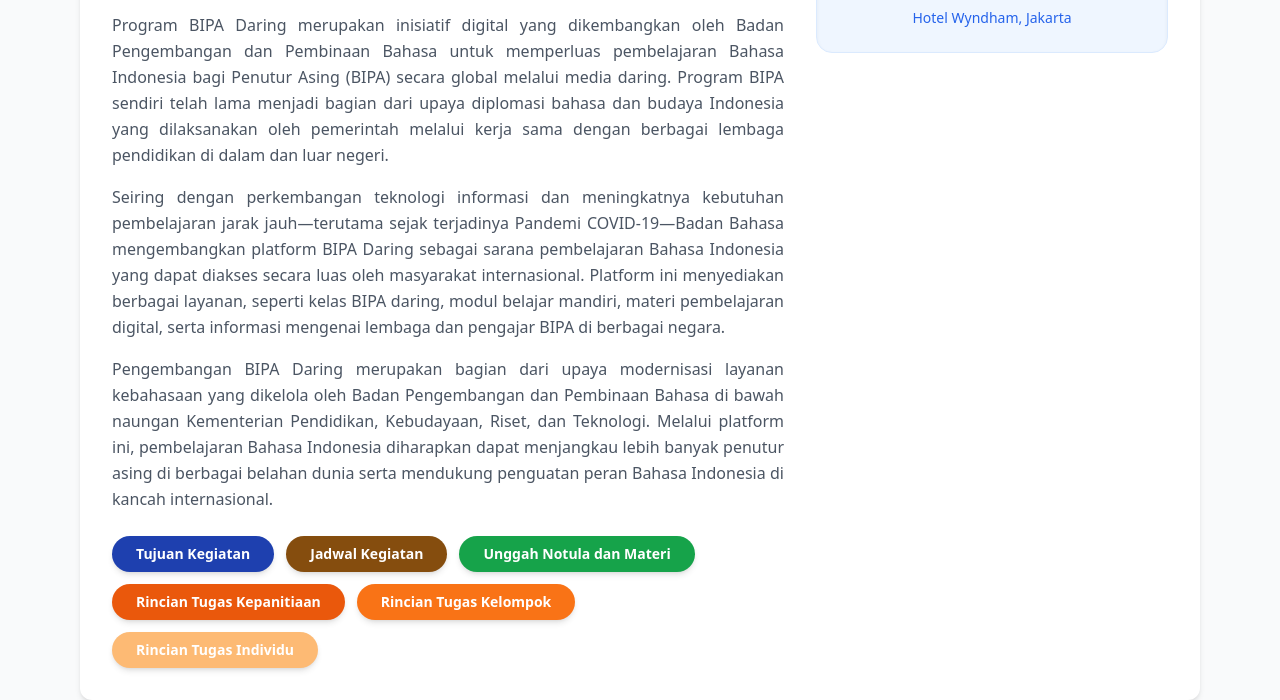
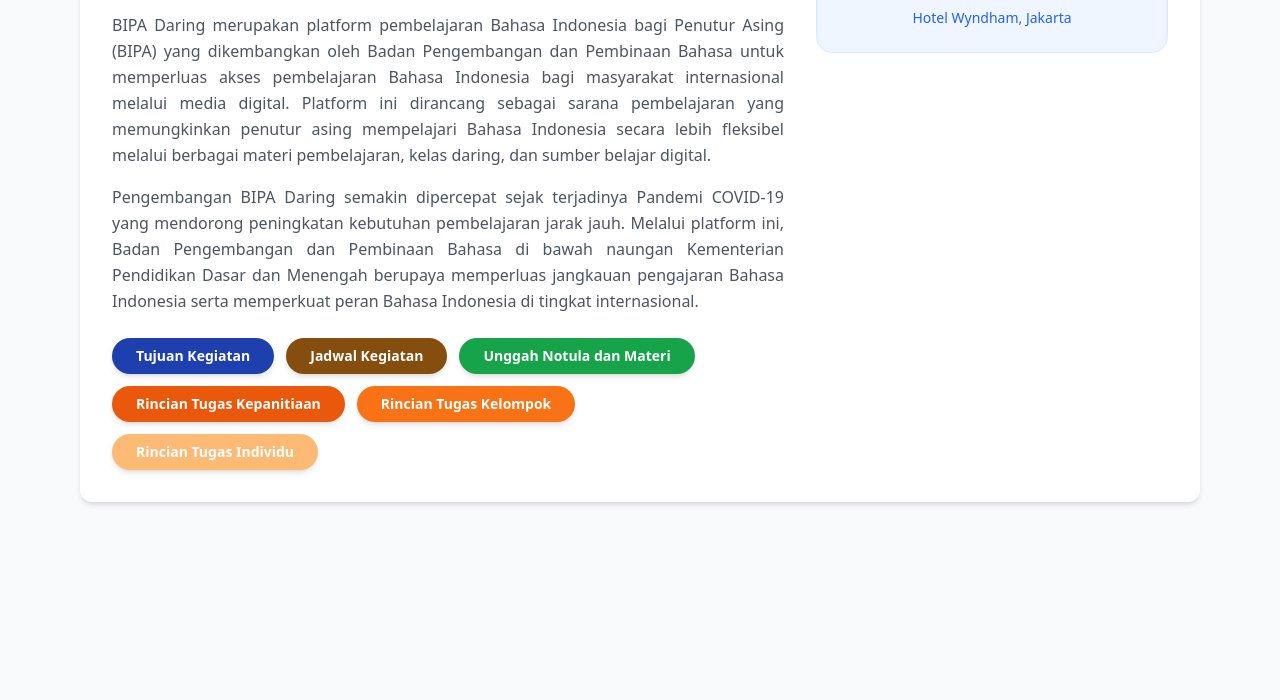
Before and after one commit to laga21/lokakaryabipadaring2026, a plain HTML site: page index.html in a window 1280 px wide. Shown: the part 208-908 px from the top of the page. After the commit the page ends 864 px from the top, so only its background shows below. Drawn offline with nearby package versions, Linux system fonts and the light colour scheme.

Commit message:
Update index.html

```diff
--- a/index.html
+++ b/index.html
@@ -195,22 +195,16 @@ button{
                         <h1 class="text-3xl font-bold text-blue-900 mb-4">Panduan Lokakarya Pengembangan Portal BIPA Daring</h1>
                         <div class="text-gray-600 mb-6 leading-relaxed space-y-4 text-justify md:text-left">
                             <p style="text-align:justify;">
-                            Program BIPA Daring merupakan inisiatif digital yang dikembangkan oleh Badan Pengembangan dan Pembinaan Bahasa
-                            untuk memperluas pembelajaran Bahasa Indonesia bagi Penutur Asing (BIPA) secara global melalui media daring.
-                            Program BIPA sendiri telah lama menjadi bagian dari upaya diplomasi bahasa dan budaya Indonesia yang
-                            dilaksanakan oleh pemerintah melalui kerja sama dengan berbagai lembaga pendidikan di dalam dan luar negeri. </p>
+                            BIPA Daring merupakan platform pembelajaran Bahasa Indonesia bagi Penutur Asing (BIPA) yang dikembangkan
+                            oleh Badan Pengembangan dan Pembinaan Bahasa untuk memperluas akses pembelajaran Bahasa Indonesia bagi
+                            masyarakat internasional melalui media digital. Platform ini dirancang sebagai sarana pembelajaran yang
+                            memungkinkan penutur asing mempelajari Bahasa Indonesia secara lebih fleksibel melalui berbagai materi
+                            pembelajaran, kelas daring, dan sumber belajar digital. </p>
                             <p style="text-align:justify;">
-                            Seiring dengan perkembangan teknologi informasi dan meningkatnya kebutuhan pembelajaran jarak jauh—terutama
-                            sejak terjadinya Pandemi COVID-19—Badan Bahasa mengembangkan platform BIPA Daring sebagai sarana pembelajaran
-                            Bahasa Indonesia yang dapat diakses secara luas oleh masyarakat internasional. Platform ini menyediakan
-                            berbagai layanan, seperti kelas BIPA daring, modul belajar mandiri, materi pembelajaran digital, serta informasi
-                            mengenai lembaga dan pengajar BIPA di berbagai negara. </p>
-                            <p style="text-align:justify;">
-                            Pengembangan BIPA Daring merupakan bagian dari upaya modernisasi layanan kebahasaan yang dikelola oleh
-                            Badan Pengembangan dan Pembinaan Bahasa di bawah naungan Kementerian Pendidikan, Kebudayaan, Riset, dan Teknologi.
-                            Melalui platform ini, pembelajaran Bahasa Indonesia diharapkan dapat menjangkau lebih banyak penutur asing di
-                            berbagai belahan dunia serta mendukung penguatan peran Bahasa Indonesia di kancah internasional.
-                            </p>
+                            Pengembangan BIPA Daring semakin dipercepat sejak terjadinya Pandemi COVID-19 yang mendorong peningkatan kebutuhan
+                            pembelajaran jarak jauh. Melalui platform ini, Badan Pengembangan dan Pembinaan Bahasa di bawah naungan Kementerian
+                            Pendidikan Dasar dan Menengah berupaya memperluas jangkauan pengajaran Bahasa Indonesia serta memperkuat peran Bahasa
+                            Indonesia di tingkat internasional. </p>
                         </div>
                         <div class="flex flex-wrap gap-3 justify-center md:justify-start">
                             <button onclick="showPage('tujuan')" class="bg-blue-800 text-white px-6 py-2 rounded-full font-semibold hover:bg-blue-900 transition text-sm shadow-md">Tujuan Kegiatan</button>
```
